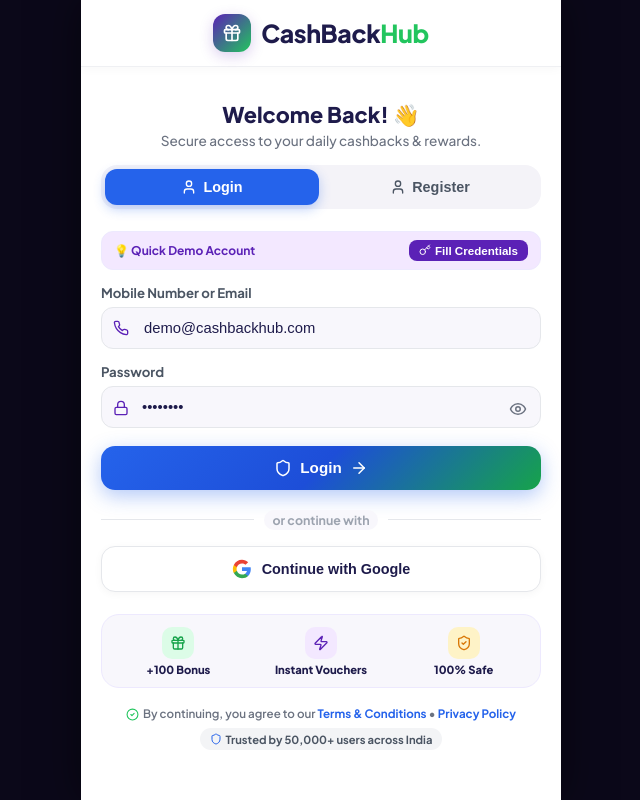
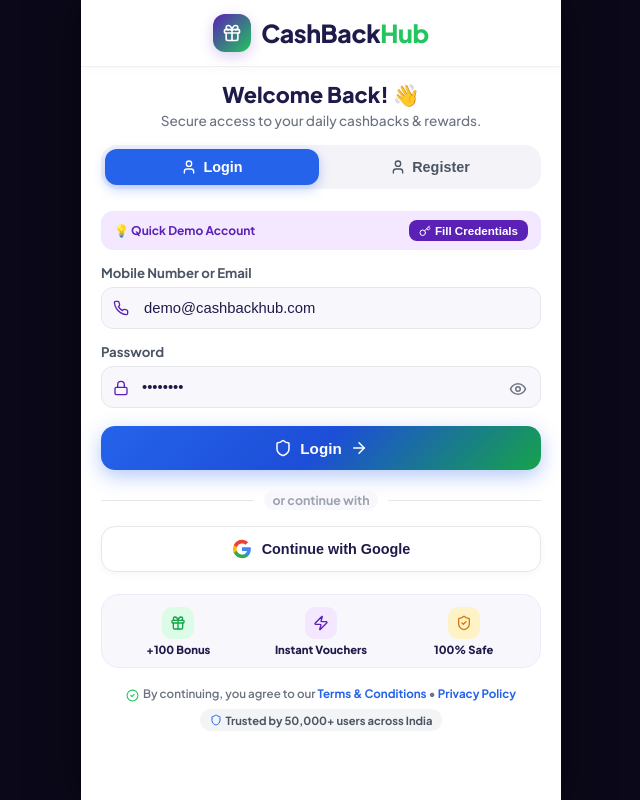
Before and after one commit to gouravboga12-rgb/cashbackhub, a React (Create React App) app in the folder web/: page / in a window 1280 px wide. Shown: the whole page, without its empty margins (319-959 px from the left). Built offline with nearby package versions, Linux system fonts and the light colour scheme; no server answers; the HTML template or start-up script is replaced by a standard one.

Commit message:
fix(web): reduce top gap between header and content on login page

```diff
--- a/web/src/pages/Landing/Login.jsx
+++ b/web/src/pages/Landing/Login.jsx
@@ -164,7 +164,7 @@ export default function Login({ onLoginSuccess, initialTab = 'login' }) {
       </header>
 
       {/* Main Content Area */}
-      <div style={{ flex: 1, display: 'flex', flexDirection: 'column', alignItems: 'center', justifyContent: 'center', padding: '24px 16px 40px 16px', boxSizing: 'border-box', width: '100%' }}>
+      <div style={{ flex: 1, display: 'flex', flexDirection: 'column', alignItems: 'center', justifyContent: 'flex-start', padding: '14px 16px 30px 16px', boxSizing: 'border-box', width: '100%' }}>
         <div style={{ maxWidth: '440px', width: '100%', padding: '0' }}>
 
           <div style={{ textAlign: 'center', marginBottom: '16px' }}>
```
